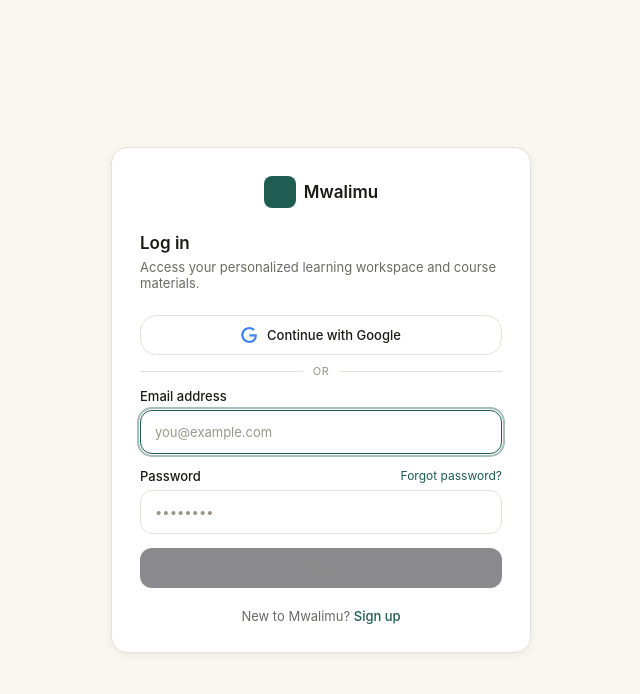
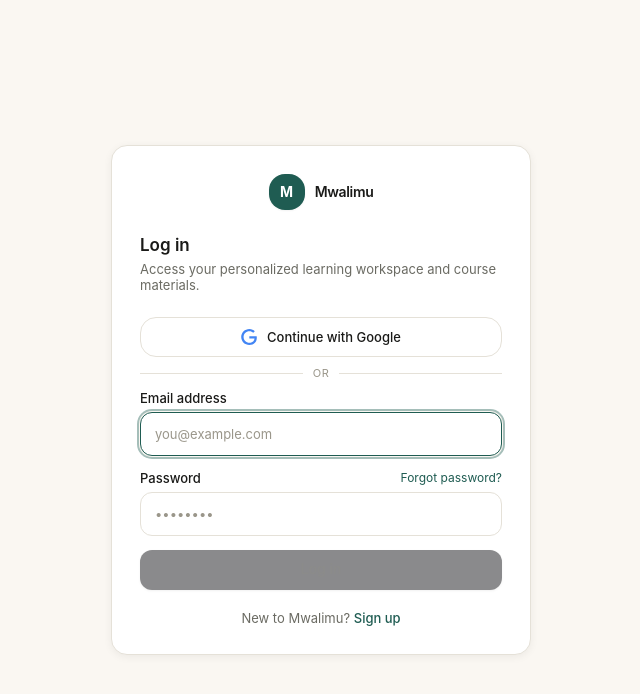
Before and after one commit to abelbyamukama23/mwalimu-ai-final, a Next.js app in the folder frontend/: page /login in a window 1280 px wide. Shown: the top 694 px of the page, without its empty margins (319-959 px from the left). Built offline with nearby package versions, Linux system fonts and the light colour scheme; no server answers; some icons are missing.

Commit message:
fix(ui): ensure crisp white text on primary CTA buttons and add brand logo badge

```diff
--- a/frontend/src/components/auth/auth-panel.tsx
+++ b/frontend/src/components/auth/auth-panel.tsx
@@ -208,10 +208,13 @@
         }
       >
         {/* Brand mark */}
-        <div className="mb-6 flex items-center justify-center gap-2">
-          <span aria-hidden className="h-8 w-8 rounded-sm bg-accent" />
-          <span className="text-17 font-semibold text-ink">Mwalimu</span>
+        <div className="mb-6 flex items-center justify-center gap-2.5">
+          <div className="flex h-9 w-9 items-center justify-center rounded-lg bg-accent text-16 font-bold text-white shadow-xs">
+            M
+          </div>
+          <span className="text-18 font-semibold tracking-tight text-ink">Mwalimu</span>
         </div>
+
 
         <div className="mb-6">
           <PanelHeading mode={mode}>{title}</PanelHeading>
--- a/frontend/src/components/ui/button.tsx
+++ b/frontend/src/components/ui/button.tsx
@@ -7,7 +7,8 @@
   {
     variants: {
       variant: {
-        primary: "bg-cta text-cta-fg hover:bg-cta-hover shadow-xs",
+        primary:
+          "bg-[#18181b] text-white hover:bg-[#27272a] active:bg-[#09090b] dark:bg-white dark:text-[#18181b] dark:hover:bg-zinc-100 shadow-sm",
         secondary:
           "border border-border bg-surface text-ink hover:bg-subtle shadow-xs",
         ghost: "text-ink-secondary hover:text-ink hover:bg-subtle",
@@ -23,6 +24,7 @@
     defaultVariants: { variant: "primary", size: "md" },
   },
 );
+
 
 
 export type ButtonProps = ButtonHTMLAttributes<HTMLButtonElement> &
--- a/frontend/src/components/ui/icon-button.tsx
+++ b/frontend/src/components/ui/icon-button.tsx
@@ -7,7 +7,8 @@
   {
     variants: {
       variant: {
-        primary: "bg-cta text-cta-fg hover:bg-cta-hover shadow-xs",
+        primary:
+          "bg-[#18181b] text-white hover:bg-[#27272a] active:bg-[#09090b] dark:bg-white dark:text-[#18181b] dark:hover:bg-zinc-100 shadow-sm",
         ghost: "text-ink-tertiary hover:bg-subtle hover:text-ink-secondary",
         accent: "bg-accent text-white hover:bg-accent-hover shadow-xs",
       },
@@ -19,6 +20,7 @@
     defaultVariants: { variant: "ghost", size: "md" },
   },
 );
+
 
 
 export type IconButtonProps = ButtonHTMLAttributes<HTMLButtonElement> &
```
